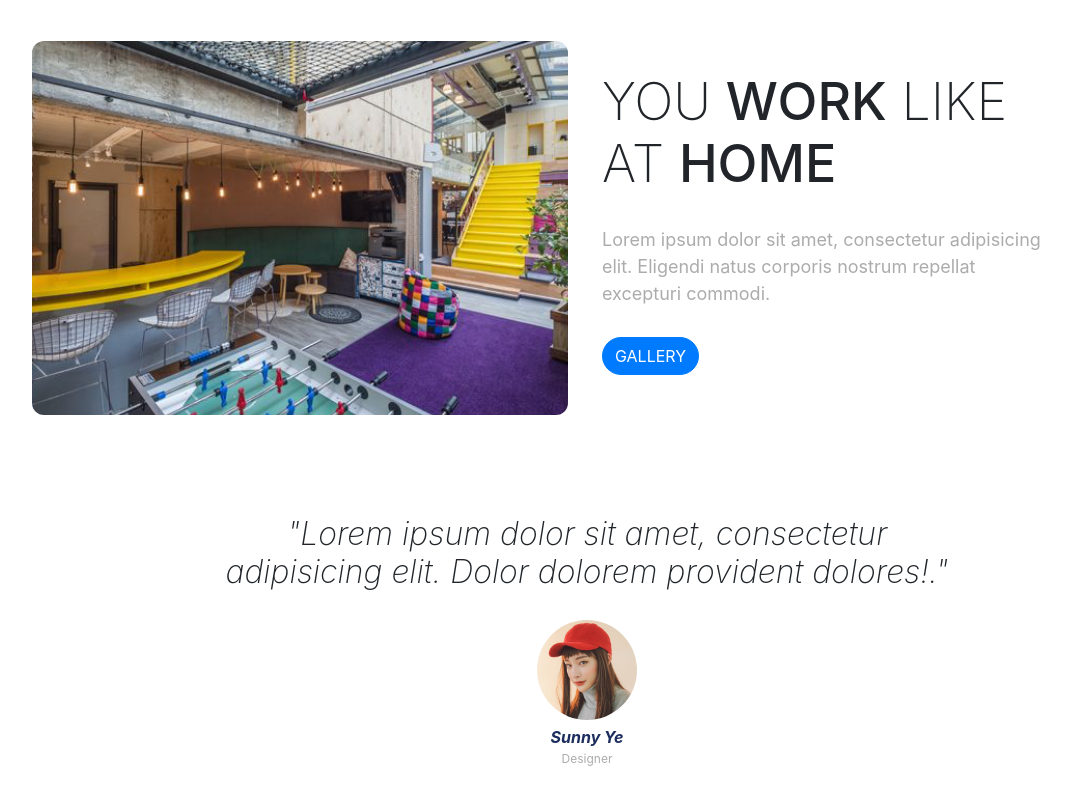
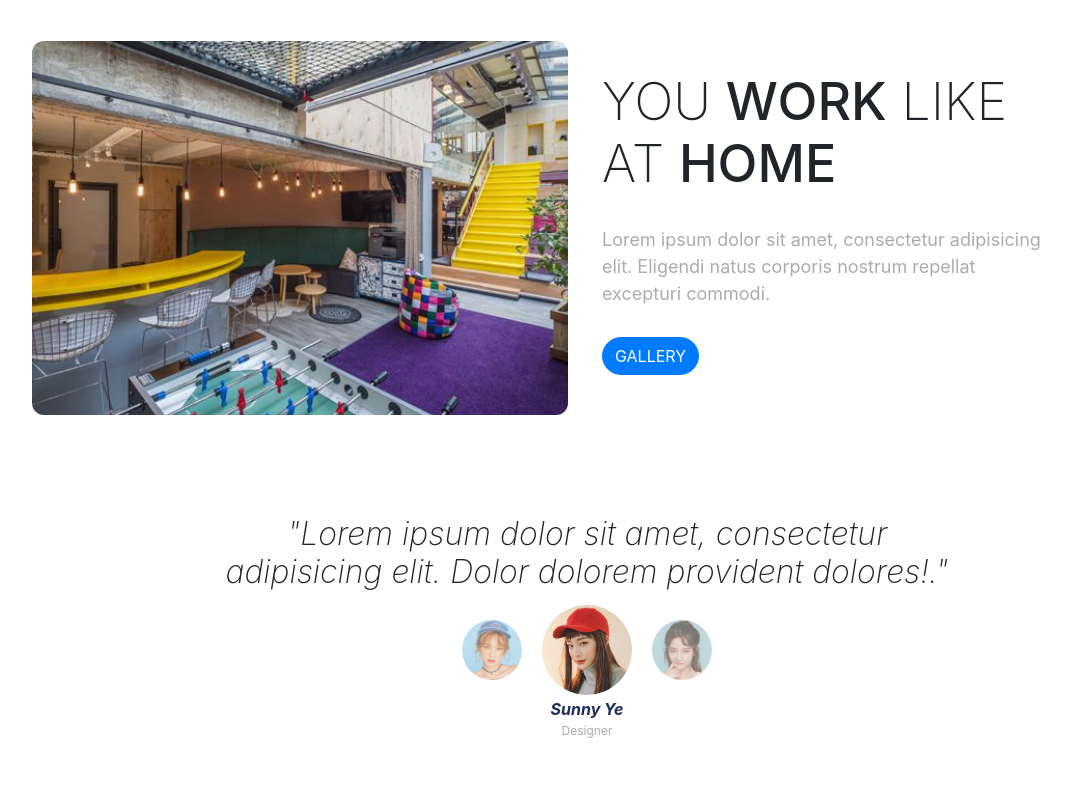
Before and after one commit to aeroadmin/aeroadmin.github.io, a plain HTML site: page index.html in a window 1280 px wide. Shown: the part 860-1660 px from the top of the page, without its empty margins (53-1124 px from the left). After the commit the page ends 1632 px from the top, so only its background shows below. Drawn offline with nearby package versions, Linux system fonts and the light colour scheme; a web font is replaced by a local one.

Commit message:
selesai membuat testimoni

```diff
--- a/css/style.css
+++ b/css/style.css
@@ -102,8 +102,14 @@ font-weight: 500;
 	font-size: 24px;
 }
 .testimonial figure img {
-	width: 100px;
-	margin-top: 20px;
+	width: 60px;
+	margin: 20px 10px 5px;
+	opacity: 0.6;
+}
+.testimonial figure img.utama {
+	width: 90px;
+	opacity: 1;
+	margin-top: 5px;
 }
 .testimonial figure h5 {
 	font-size: 16px;
--- a/index.html
+++ b/index.html
@@ -91,13 +91,19 @@
         </div>
 
         <div class="row justify-content-center">
-          <div class="col-6 justify-content-center d-flex">
+          <div class="col-lg-6 justify-content-center d-flex">
             <figure class="figure">
-              <img src="img/img2.png" class="figure-img img-fluid rounded-circle" alt="...">
+              <img src="img/img1.png" class="figure-img img-fluid rounded-circle" alt="Testi 1">
+            </figure>
+            <figure class="figure">
+              <img src="img/img2.png" class="figure-img img-fluid rounded-circle utama" alt="Testi 2">
               <figcaption class="figure-caption">
                 <h5>Sunny Ye</h5>
                 <p>Designer</p>
               </figcaption>
+            </figure>
+            <figure class="figure">
+              <img src="img/img3.png" class="figure-img img-fluid rounded-circle" alt="Testi 3">
             </figure>
           </div>
         </div>
```
